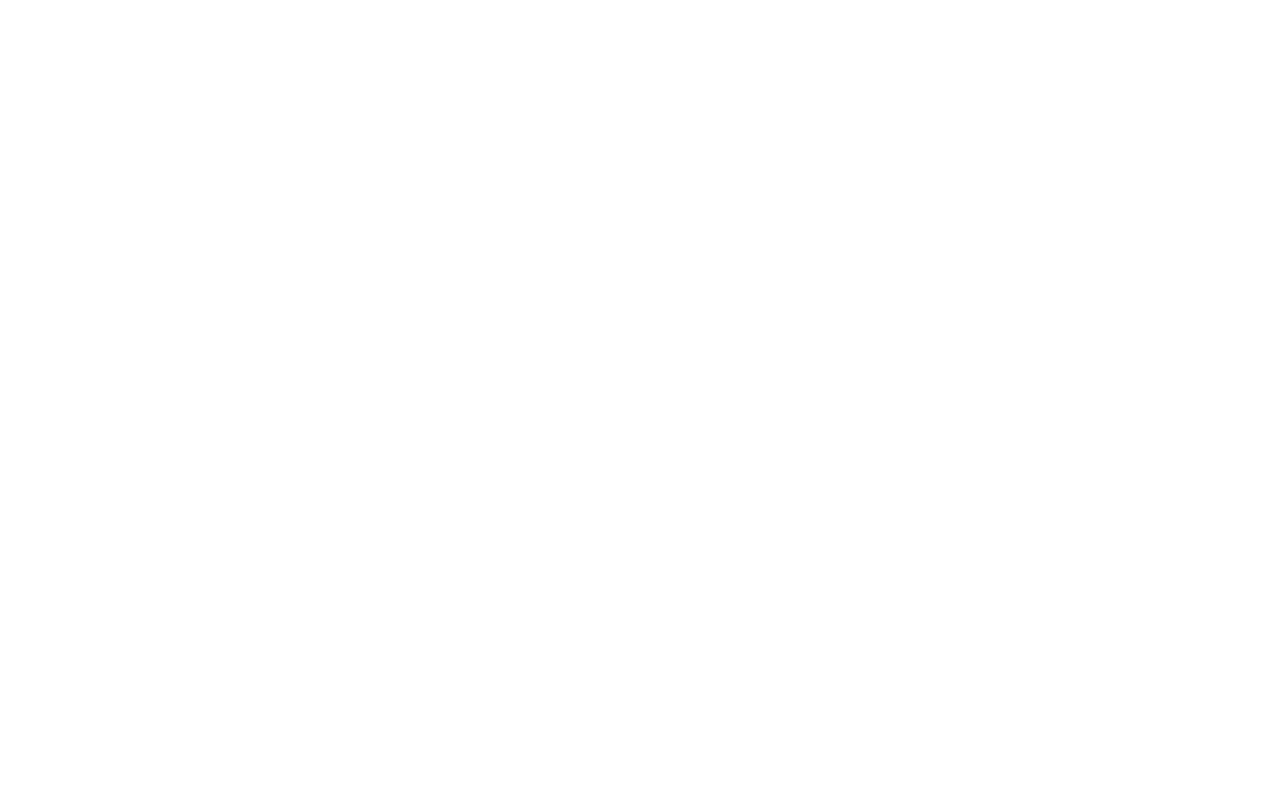
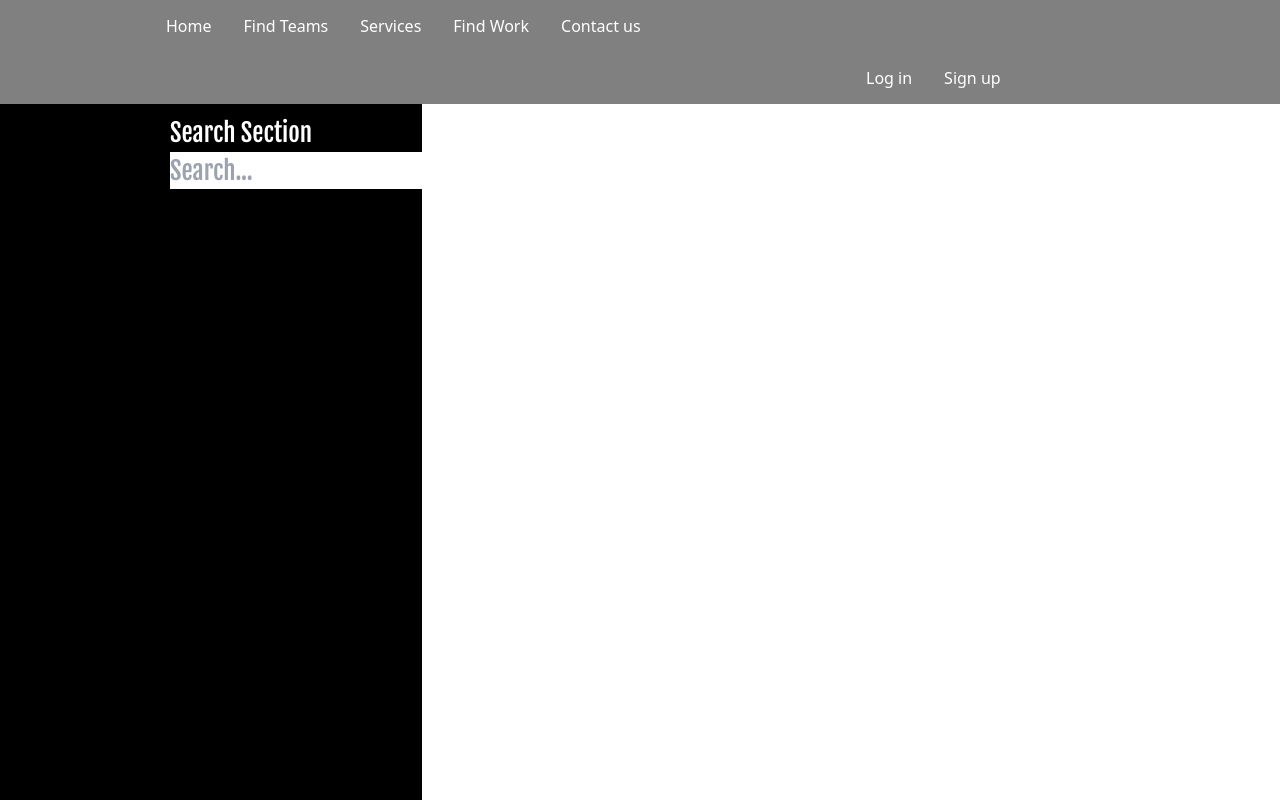
Before and after one commit to BeyondSolar/HIRE_N_FIRE, a React (Vite) app in the folder frontend/: page /findteams in a window 1280 px wide. Before the commit this address had no page. Built offline with nearby package versions, Linux system fonts and the light colour scheme.

Commit message:
FIND TEAMS SECTION WORK STARTED SEARCH BAR LOADING

```diff
--- a/frontend/src/App.tsx
+++ b/frontend/src/App.tsx
@@ -4,13 +4,15 @@
 
 import Layout from "./layouts/Layout";
 import Login from "./layouts/Login"
+import FindTeams from "/home/naveen/Documents/FREQUENT/STUDY RELATED STUFFS/CODES/6th semester shit/HIRE N FIRE/HIRE_N_FIRE/frontend/src/layouts/FindTeams.tsx"
 
 const App = ()=>{
   return (
     <Router>
       <Routes>
-        <Route path='/' element={<Layout></Layout>} />
-        <Route path='/login' element={<Login></Login>} />
+        <Route path='/' element={<Layout></Layout>}/>
+        <Route path='/login' element={<Login></Login>}/>
+        <Route path='/findteams' element={<FindTeams></FindTeams>}/>
       </Routes>
     </Router>
   )
--- a/frontend/src/assets/css/index.css
+++ b/frontend/src/assets/css/index.css
@@ -373,3 +373,49 @@
 .circle1:hover .details:hover{
     display: block;
 }
+
+.section1{
+    position:fixed;
+    width: 33vw;
+    height: 100vh;
+    background-color: black;
+    font-size: 25px;
+}
+
+.section1 p{
+    margin-top: 10px;
+    margin-left: 170px;
+    font-family: "Fjalla One", sans-serif;
+    color: white;
+}
+
+.searching1{
+    position: relative;
+    width:13.8vw;
+    height: 37px;
+    margin-left: 170px;
+    background-color: red;
+    font-family: "Fjalla One", sans-serif;
+}
+
+#suggestions-list{
+    display: none;
+  position: absolute;
+  top: 100%;
+  left: 0;
+  width: 100%;
+  padding: 0;
+  margin: 0;
+  list-style-type: none;
+  border: 1px solid #ccc;
+  background-color: #fff;
+}
+
+#suggestions-list li {
+    padding: 8px 12px;
+    cursor: pointer;
+}
+
+#suggestions-list li:hover {
+    background-color: #f0f0f0;
+}
--- a/frontend/src/components/Header.tsx
+++ b/frontend/src/components/Header.tsx
@@ -4,11 +4,11 @@
   return (
     <div className="navbar">
     <span className="batch1">
-    <a href="#home">Home</a>
+    <Link to ="/">Home</Link>
     </span>
 
 
-    <a href="#findteams">Find Teams</a>
+    <Link to='/findteams'>Find Teams</Link>
     <div className="dropdown">
         <button className="dropbtn">Services</button>
         <div className="dropdown-content">
--- /dev/null
+++ b/frontend/src/components/SearchSec.tsx
@@ -0,0 +1,13 @@
+const SearchSec = ()=> {
+        return(
+            <div className="section1">
+                <p>Search Section</p>
+                <div className="searching1">
+                    <input type="text" id="search-input" placeholder="Search..."/>
+                    <ul className="suggestions" id ="suggestions-list"></ul>
+                </div>
+            </div>
+        );
+}
+
+export default SearchSec;
--- /dev/null
+++ b/frontend/src/layouts/FindTeams.tsx
@@ -0,0 +1,12 @@
+import SearchSec from "../components/SearchSec";
+import Header from "/home/naveen/Documents/FREQUENT/STUDY RELATED STUFFS/CODES/6th semester shit/HIRE N FIRE/HIRE_N_FIRE/frontend/src/components/Header.tsx";
+
+const FindTeams = ()=>{
+    return(
+        <div className="findtalentspage">
+            <Header/>
+            <SearchSec/>
+        </div>
+    )
+}
+export default FindTeams;
```
Also changed, not shown: frontend/res/images/reference.png (added).
